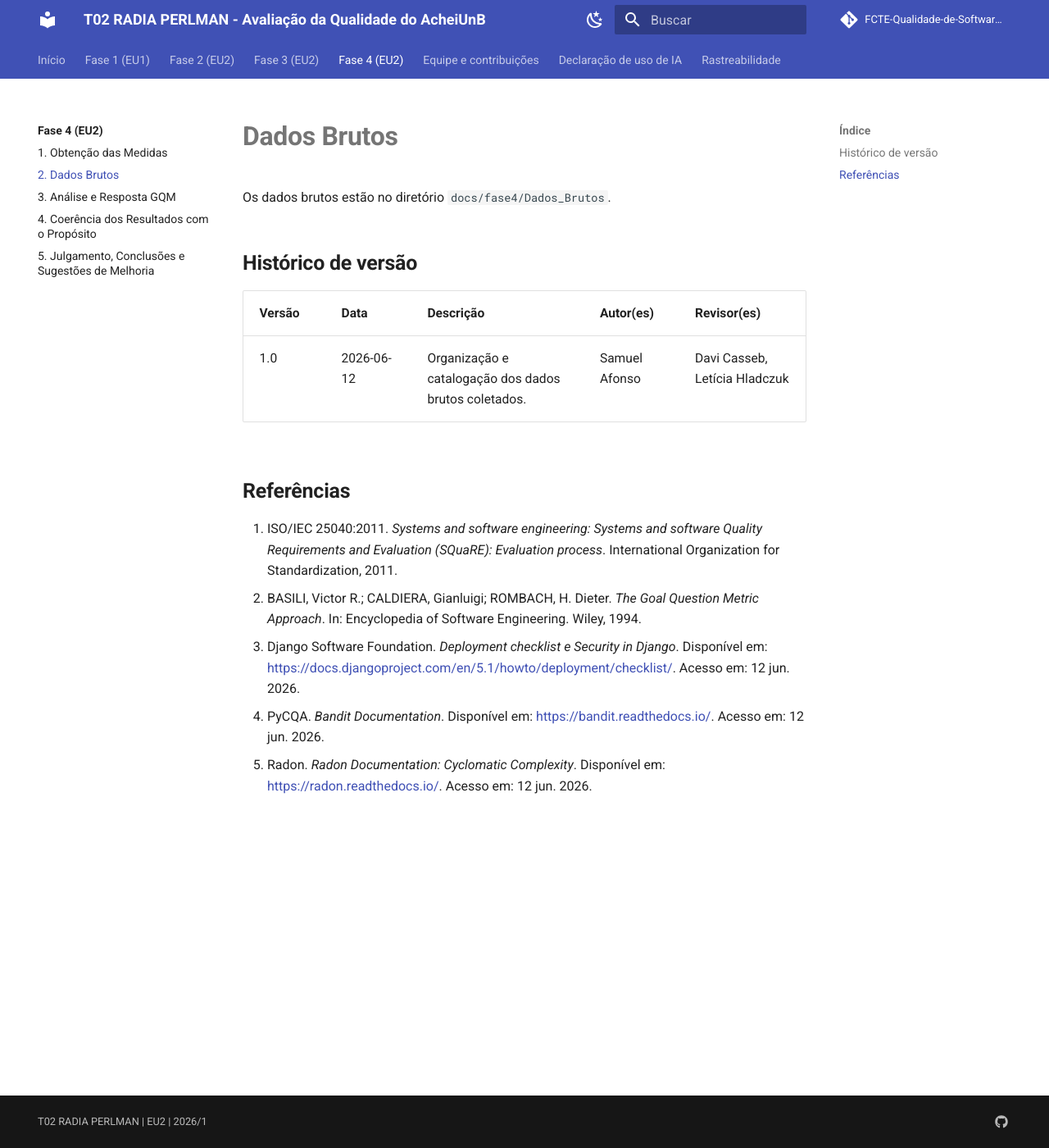
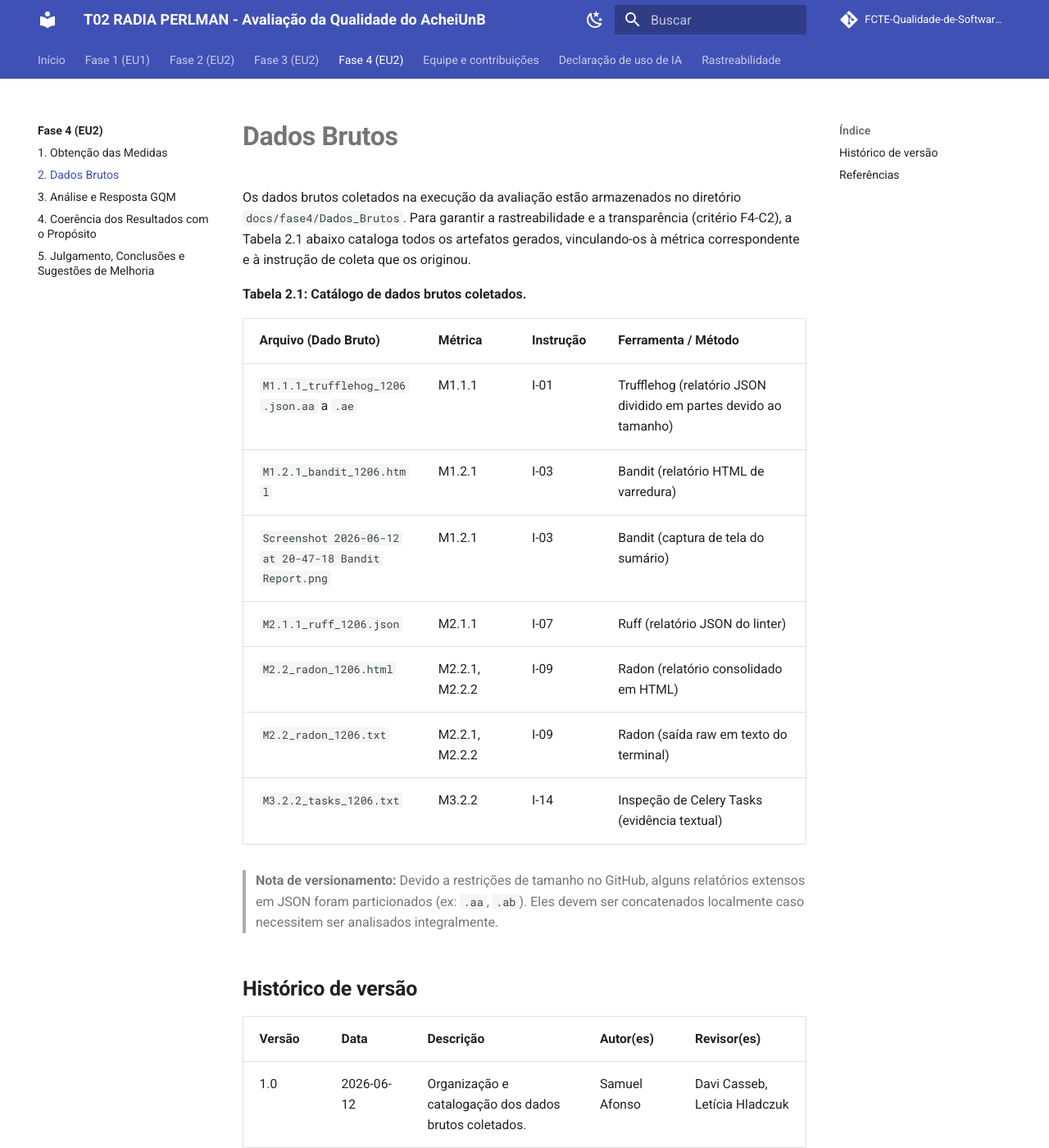
Before and after one commit to FCTE-Qualidade-de-Software-1/2026-1_T02_RADIA_PERLMAN, an MkDocs documentation site: the page built from docs/fase4/02-dados-brutos.md, in a window 1280 px wide and 1400 px high. Shown: the whole window at 82% size. Built offline with MkDocs 1.6.1 and Material for MkDocs 9.7.7, drawn with Linux system fonts in a browser that asks for light colours; comment, search, counter and statistics services are not loaded.

Commit message:
docs(fase 4): Adiciona tabela de dados brutos

```diff
--- a/docs/fase4/02-dados-brutos.md
+++ b/docs/fase4/02-dados-brutos.md
@@ -1,6 +1,20 @@
 # Dados Brutos
 
-Os dados brutos estão no diretório `docs/fase4/Dados_Brutos`.
+Os dados brutos coletados na execução da avaliação estão armazenados no diretório `docs/fase4/Dados_Brutos`. Para garantir a rastreabilidade e a transparência (critério F4-C2), a Tabela 2.1 abaixo cataloga todos os artefatos gerados, vinculando-os à métrica correspondente e à instrução de coleta que os originou.
+
+**Tabela 2.1: Catálogo de dados brutos coletados.**
+
+| Arquivo (Dado Bruto) | Métrica | Instrução | Ferramenta / Método |
+| :--- | :--- | :--- | :--- |
+| `M1.1.1_trufflehog_1206.json.aa` a `.ae` | M1.1.1 | I-01 | Trufflehog (relatório JSON dividido em partes devido ao tamanho) |
+| `M1.2.1_bandit_1206.html` | M1.2.1 | I-03 | Bandit (relatório HTML de varredura) |
+| `Screenshot 2026-06-12 at 20-47-18 Bandit Report.png` | M1.2.1 | I-03 | Bandit (captura de tela do sumário) |
+| `M2.1.1_ruff_1206.json` | M2.1.1 | I-07 | Ruff (relatório JSON do linter) |
+| `M2.2_radon_1206.html` | M2.2.1, M2.2.2 | I-09 | Radon (relatório consolidado em HTML) |
+| `M2.2_radon_1206.txt` | M2.2.1, M2.2.2 | I-09 | Radon (saída raw em texto do terminal) |
+| `M3.2.2_tasks_1206.txt` | M3.2.2 | I-14 | Inspeção de Celery Tasks (evidência textual) |
+
+> **Nota de versionamento:** Devido a restrições de tamanho no GitHub, alguns relatórios extensos em JSON foram particionados (ex: `.aa`, `.ab`). Eles devem ser concatenados localmente caso necessitem ser analisados integralmente.
 
 ## Histórico de versão
 
```
